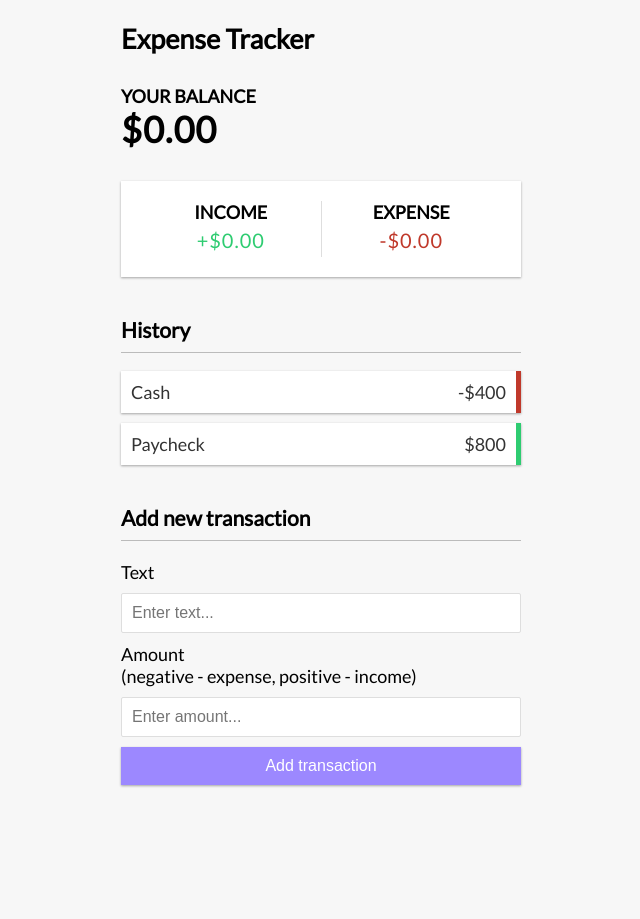
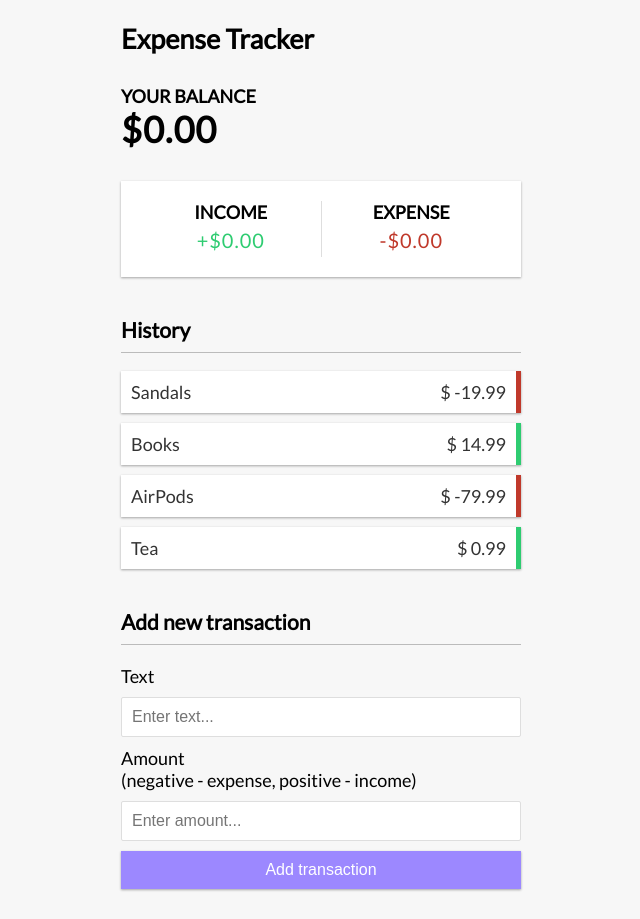
Before and after one commit to Kashef-ir/Money-Manager, a Vue app: page / in a window 1280 px wide. Shown: the whole page, without its empty margins (319-959 px from the left). Before the commit the page ends 815 px from the top, so only its background shows below. Built offline with nearby package versions, Linux system fonts and the light colour scheme.

Commit message:
refactor TransactionList

```diff
--- a/src/App.vue
+++ b/src/App.vue
@@ -1,18 +1,18 @@
-<script>
+<script setup>
 import Header from './components/Header.vue'
 import Balance from './components/Balance.vue'
 import IncomeExpenses from './components/IncomeExpenses.vue'
 import TransactionList from './components/TransactionList.vue'
 import AddTransaction from './components/AddTransaction.vue'
-export default {
-  components: {
-    Header,
-    Balance,
-    IncomeExpenses,
-    TransactionList,
-    AddTransaction,
-  },
-}
+
+import { ref } from 'vue'
+
+const transactions = ref([
+  { id: 1, text: 'Sandals', amount: -19.99 },
+  { id: 2, text: 'Books', amount: +14.99 },
+  { id: 3, text: 'AirPods', amount: -79.99 },
+  { id: 4, text: 'Tea', amount: +0.99 },
+])
 </script>
 
 <template>
@@ -21,6 +21,6 @@
     <Balance />
   </div>
   <IncomeExpenses />
-  <TransactionList />
+  <TransactionList :transactions="transactions" />
   <AddTransaction />
 </template>
--- a/src/components/TransactionList.vue
+++ b/src/components/TransactionList.vue
@@ -1,8 +1,24 @@
-<script></script>
+<script setup>
+import { defineProps } from 'vue'
+
+const props = defineProps({
+  transactions: {
+    type: Array,
+    required: true,
+  },
+})
+</script>
+
 <template>
   <h3>History</h3>
   <ul id="list" class="list">
-    <li class="minus">Cash <span>-$400</span><button class="delete-btn">x</button></li>
-    <li class="plus">Paycheck <span>$800</span><button class="delete-btn">x</button></li>
+    <li
+      v-for="transaction in transactions"
+      :key="transaction.id"
+      :class="transaction.amount < 0 ? 'minus' : 'plus'"
+    >
+      {{ transaction.text }} <span>$ {{ transaction.amount }}</span
+      ><button class="delete-btn">x</button>
+    </li>
   </ul>
 </template>
```
